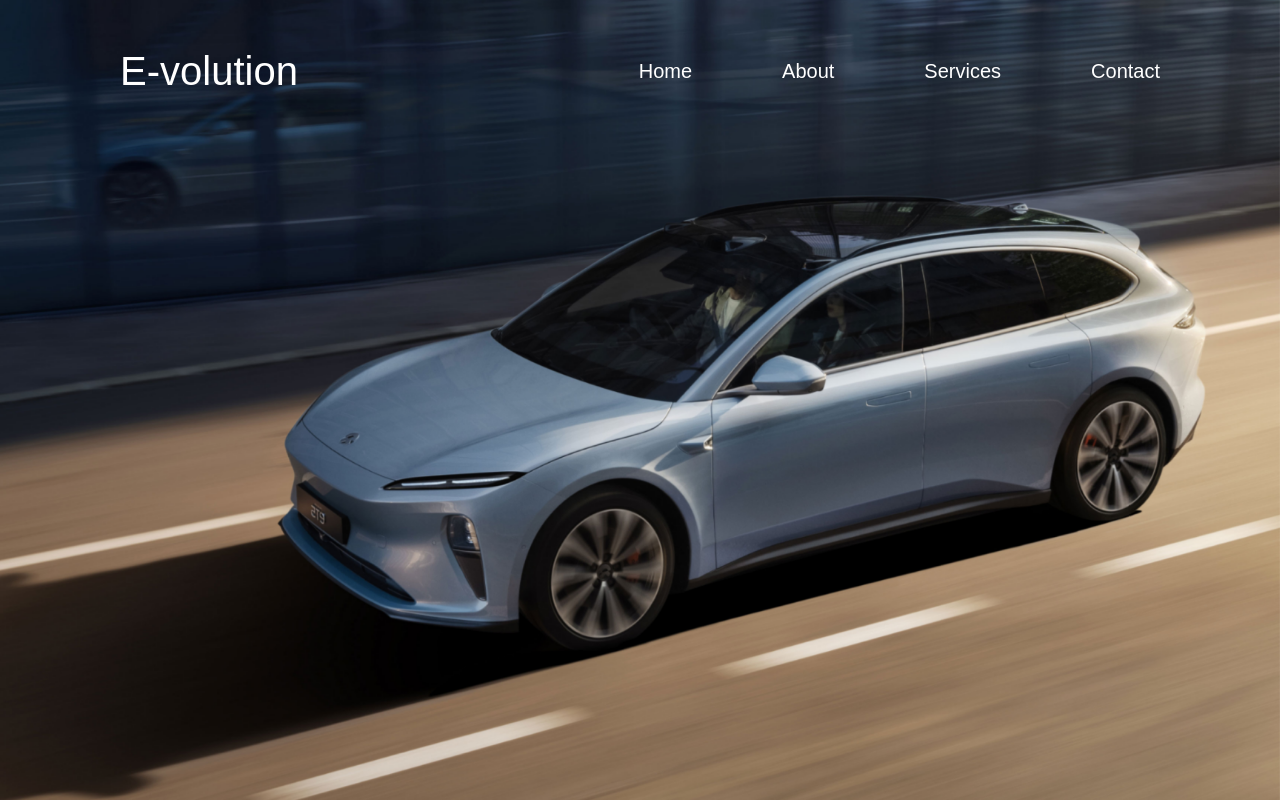
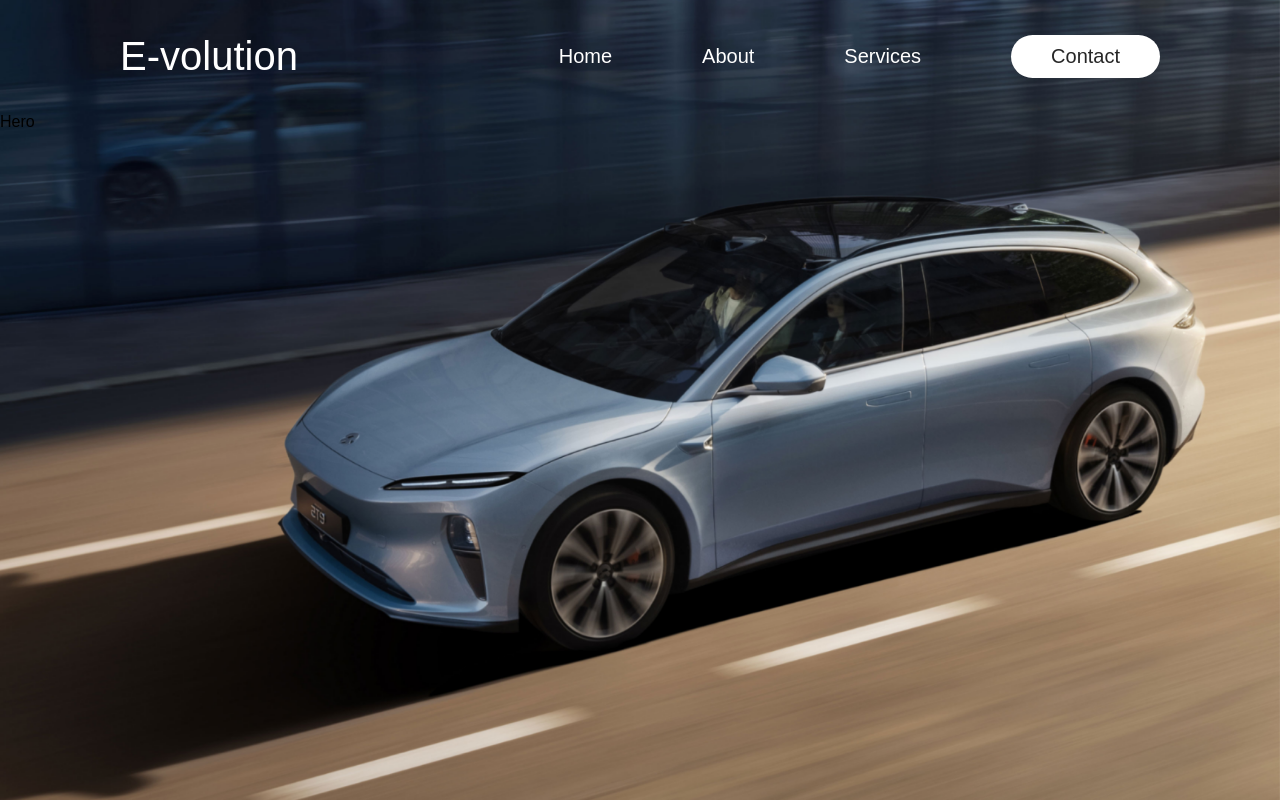
Before and after one commit to EasyWebDev123/Car-Website-with-ReactJS, a React (Vite) app: page / in a window 1280 px wide. Built offline with nearby package versions, Linux system fonts and the light colour scheme.

Commit message:
Add Hero component to App and adjust NavBar styles

```diff
--- a/src/App.jsx
+++ b/src/App.jsx
@@ -1,6 +1,7 @@
 import { useState } from "react"
 import Background from "./Components/Background/Background"
 import NavBar from "./Components/NavBar/NavBar"
+import Hero from "./Components/Hero/Hero"
 const App = () => {
 
   let heroData = [
@@ -16,6 +17,7 @@ const App = () => {
     <>
     <Background playStatus={playStatus} heroCount={heroCount}/>
     <NavBar/>
+    <Hero playStatus={playStatus} heroCount={heroCount} setHeroCount={setHeroCount} setPlayStatus={setPlayStatus} heroData={heroData}/>
     </>
   )
 }
--- a/src/Components/NavBar/NavBar.css
+++ b/src/Components/NavBar/NavBar.css
@@ -2,7 +2,7 @@
   display: flex;
   justify-content: space-between;
   align-items: center;
-  margin: 40px 120px;
+  margin: 15px 120px;
   color: white;
 }
 .nav-logo{
@@ -17,4 +17,9 @@
   font-size: 20px;
   gap: 90px;
 }
-.nav
+.nav-contact{
+  border-radius: 50px;
+  padding: 10px 40px;
+  background: #fff;
+  color: #262626;
+}
```
